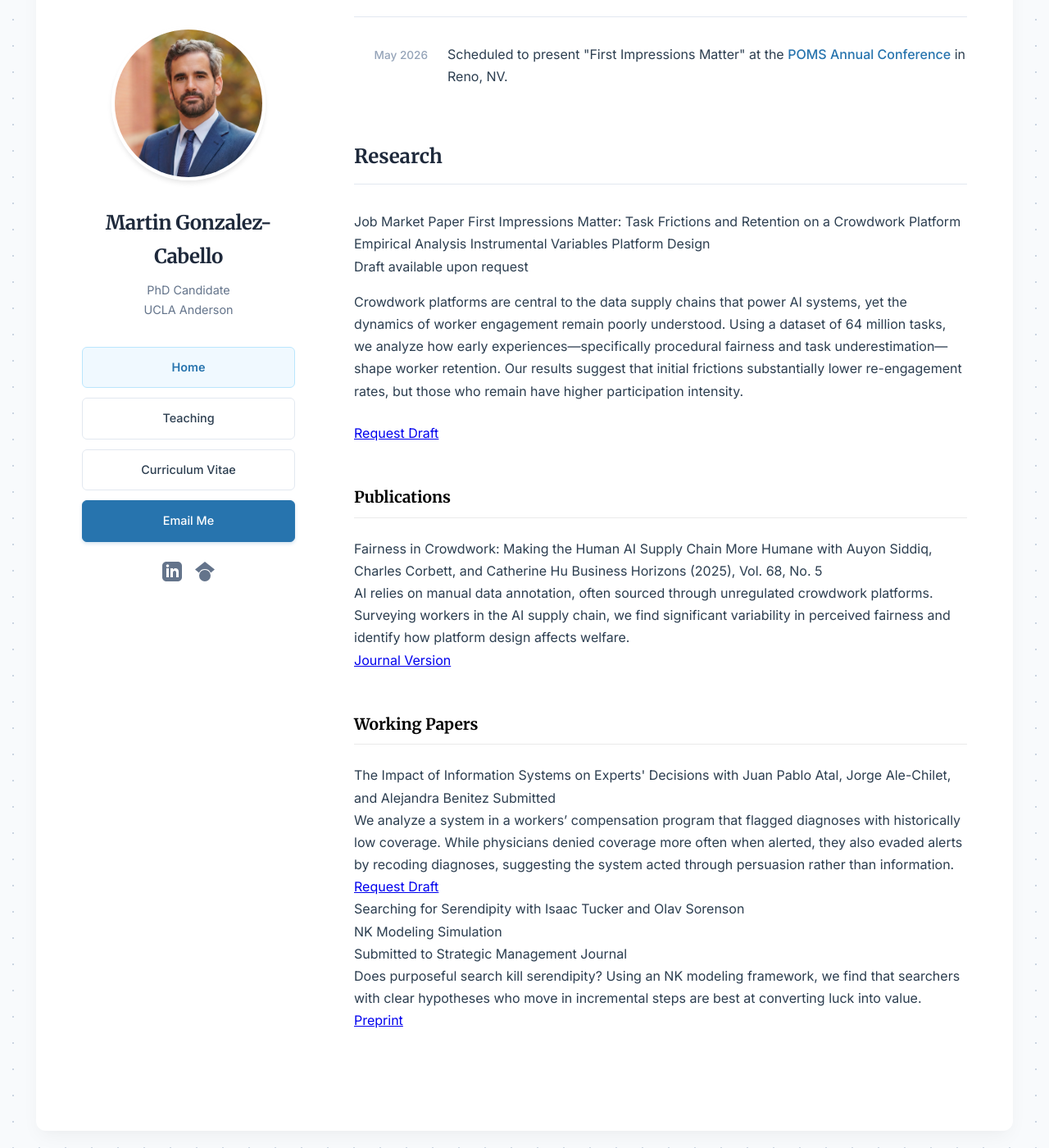
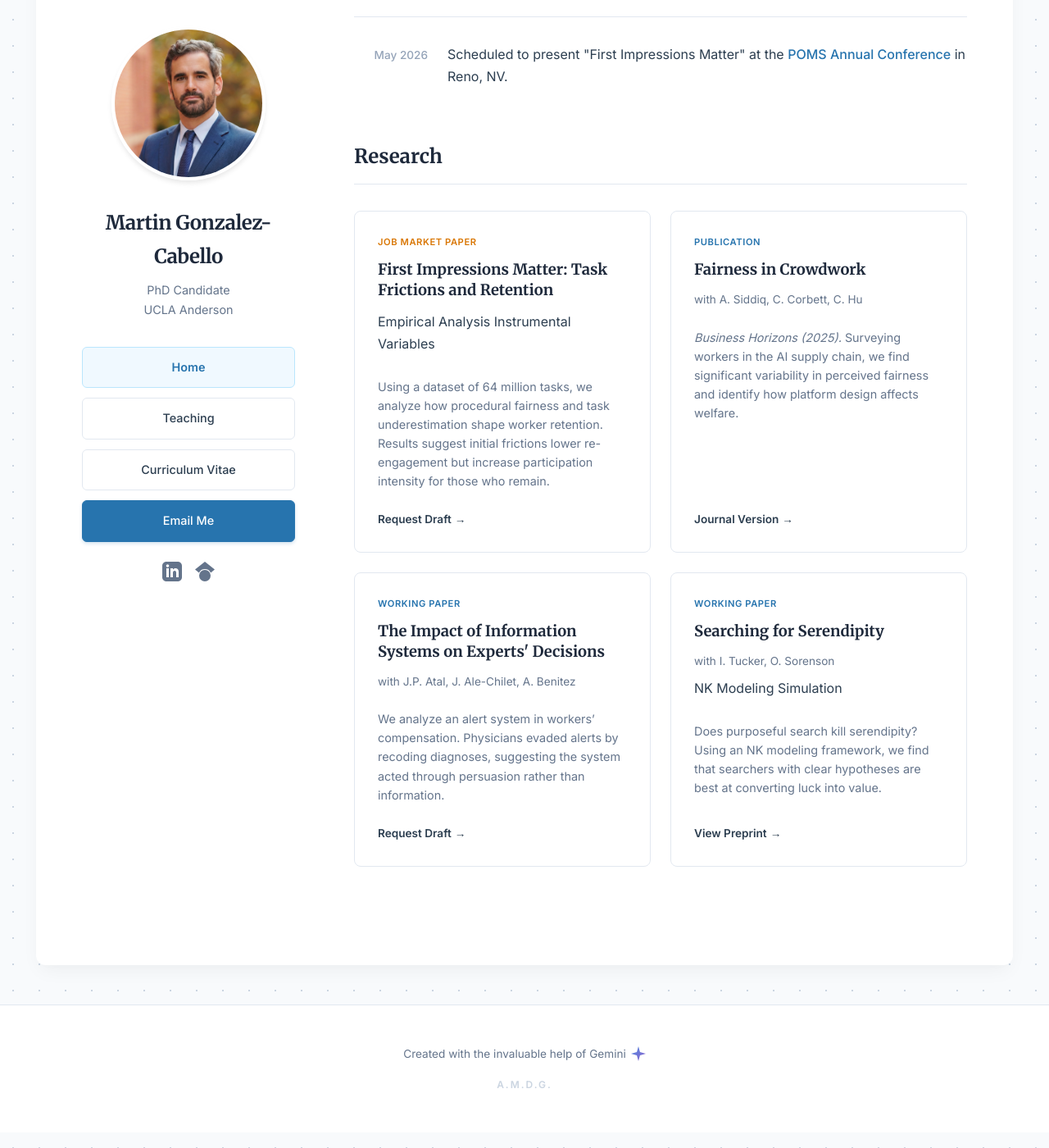
Before and after one commit to martins73/research-site, a Jekyll site: the page built from index.html, in a window 1280 px wide and 1400 px high, scrolled down 600 px. Shown: the whole window at 82% size. Built offline with Jekyll 4.4.1, drawn with Linux system fonts in a browser that asks for light colours.

Commit message:
NEW VERSION
Updated research section with new paper cards and abstracts.

```diff
--- a/index.html
+++ b/index.html
@@ -25,61 +25,65 @@ active_page: home
 <section id="research">
     <h2>Research</h2>
 
-    <div class="jmp-spotlight">
-        <span class="jmp-tag">Job Market Paper</span>
-        <span class="jmp-title">First Impressions Matter: Task Frictions and Retention on a Crowdwork Platform</span>
-        <div class="badge-container">
+    <div class="research-grid">
+
+        <div class="paper-card">
+            <span class="paper-tag job-market">Job Market Paper</span>
+
+            <h3 class="card-title">First Impressions Matter: Task Frictions and Retention</h3>
+
+            <div class="badge-container" style="margin-bottom: 0.75rem;">
                 <span class="tech-badge">Empirical Analysis</span>
                 <span class="tech-badge">Instrumental Variables</span>
-            <span class="tech-badge">Platform Design</span>
-        </div>
-        <div class="paper-venue">Draft available upon request</div>
-
-        <div class="abstract" style="background: white; border-left: none; padding: 0; margin-top: 1rem;">
-            Crowdwork platforms are central to the data supply chains that power AI systems, yet the dynamics of worker engagement remain poorly understood. Using a dataset of 64 million tasks, we analyze how early experiences—specifically procedural fairness and task underestimation—shape worker retention. Our results suggest that initial frictions substantially lower re-engagement rates, but those who remain have higher participation intensity.
             </div>
 
-        <div class="paper-links" style="margin-top: 1.5rem;">
-            <a href="mailto:martin@gonzalezcabello.com?subject=Requesting JMP Draft: First Impressions Matter" class="paper-link" style="background-color: white;">Request Draft</a>
-        </div>
+            <p class="card-abstract">
+                Using a dataset of 64 million tasks, we analyze how procedural fairness and task underestimation shape worker retention. Results suggest initial frictions lower re-engagement but increase participation intensity for those who remain.
+            </p>
+
+            <a href="mailto:martin@gonzalezcabello.com?subject=Requesting JMP Draft: First Impressions Matter" class="card-link">Request Draft</a>
         </div>
 
-    <h3 style="margin-top: 3rem; margin-bottom: 1.5rem; border-bottom: 1px solid #eaeaea; padding-bottom: 0.5rem; font-size: 1.2rem; color: #000;">Publications</h3>
+        <div class="paper-card">
+            <span class="paper-tag">Publication</span>
+            <h3 class="card-title">Fairness in Crowdwork</h3>
+            <div style="font-size: 0.85rem; color: #64748b; margin-bottom: 0.5rem;">with A. Siddiq, C. Corbett, C. Hu</div>
 
-    <div class="paper">
-        <span class="paper-title">Fairness in Crowdwork: Making the Human AI Supply Chain More Humane</span>
-        <span class="paper-authors">with Auyon Siddiq, Charles Corbett, and Catherine Hu</span>
-        <span class="paper-venue">Business Horizons (2025), Vol. 68, No. 5</span>
-        <div class="abstract">AI relies on manual data annotation, often sourced through unregulated crowdwork platforms. Surveying workers in the AI supply chain, we find significant variability in perceived fairness and identify how platform design affects welfare.</div>
-        <div class="paper-links">
-            <a href="https://www.sciencedirect.com/science/article/pii/S0007681324001265" class="paper-link" target="_blank">Journal Version</a>
-        </div>
+            <p class="card-abstract">
+                <em>Business Horizons (2025).</em> Surveying workers in the AI supply chain, we find significant variability in perceived fairness and identify how platform design affects welfare.
+            </p>
+
+            <a href="https://www.sciencedirect.com/science/article/pii/S0007681324001265" class="card-link" target="_blank">Journal Version</a>
         </div>
 
-    <h3 style="margin-top: 3rem; margin-bottom: 1.5rem; border-bottom: 1px solid #eaeaea; padding-bottom: 0.5rem; font-size: 1.2rem; color: #000;">Working Papers</h3>
+        <div class="paper-card">
+            <span class="paper-tag">Working Paper</span>
+            <h3 class="card-title">The Impact of Information Systems on Experts' Decisions</h3>
+            <div style="font-size: 0.85rem; color: #64748b; margin-bottom: 0.5rem;">with J.P. Atal, J. Ale-Chilet, A. Benitez</div>
 
-    <div class="paper">
-        <span class="paper-title">The Impact of Information Systems on Experts' Decisions</span>
-        <span class="paper-authors">with Juan Pablo Atal, Jorge Ale-Chilet, and Alejandra Benitez</span>
-        <span class="paper-venue">Submitted</span>
-        <div class="abstract">We analyze a system in a workers’ compensation program that flagged diagnoses with historically low coverage. While physicians denied coverage more often when alerted, they also evaded alerts by recoding diagnoses, suggesting the system acted through persuasion rather than information.</div>
-        <div class="paper-links">
-             <a href="mailto:martin@gonzalezcabello.com?subject=Requesting Draft: Impact of Information Systems" class="paper-link">Request Draft</a>
-        </div>
+            <p class="card-abstract">
+                We analyze an alert system in workers’ compensation. Physicians evaded alerts by recoding diagnoses, suggesting the system acted through persuasion rather than information.
+            </p>
+
+            <a href="mailto:martin@gonzalezcabello.com?subject=Requesting Draft: Impact of Information Systems" class="card-link">Request Draft</a>
         </div>
 
-    <div class="paper">
-        <span class="paper-title">Searching for Serendipity</span>
-        <span class="paper-authors">with Isaac Tucker and Olav Sorenson</span>
-        <div class="badge-container">
+        <div class="paper-card">
+            <span class="paper-tag">Working Paper</span>
+            <h3 class="card-title">Searching for Serendipity</h3>
+            <div style="font-size: 0.85rem; color: #64748b; margin-bottom: 0.5rem;">with I. Tucker, O. Sorenson</div>
+
+            <div class="badge-container" style="margin-bottom: 0.75rem;">
                 <span class="tech-badge">NK Modeling</span>
                 <span class="tech-badge">Simulation</span>
             </div>
-        <span class="paper-venue">Submitted to Strategic Management Journal</span>
-        <div class="abstract">Does purposeful search kill serendipity? Using an NK modeling framework, we find that searchers with clear hypotheses who move in incremental steps are best at converting luck into value.</div>
-        <div class="paper-links">
-            <a href="https://osf.io/preprints/socarxiv/ve8mx" class="paper-link" target="_blank">Preprint</a>
-        </div>
+
+            <p class="card-abstract">
+                Does purposeful search kill serendipity? Using an NK modeling framework, we find that searchers with clear hypotheses are best at converting luck into value.
+            </p>
+
+            <a href="https://osf.io/preprints/socarxiv/ve8mx" class="card-link" target="_blank">View Preprint</a>
         </div>
 
+    </div>
 </section>
```
Lines whose indentation alone changed are shown as unchanged.
